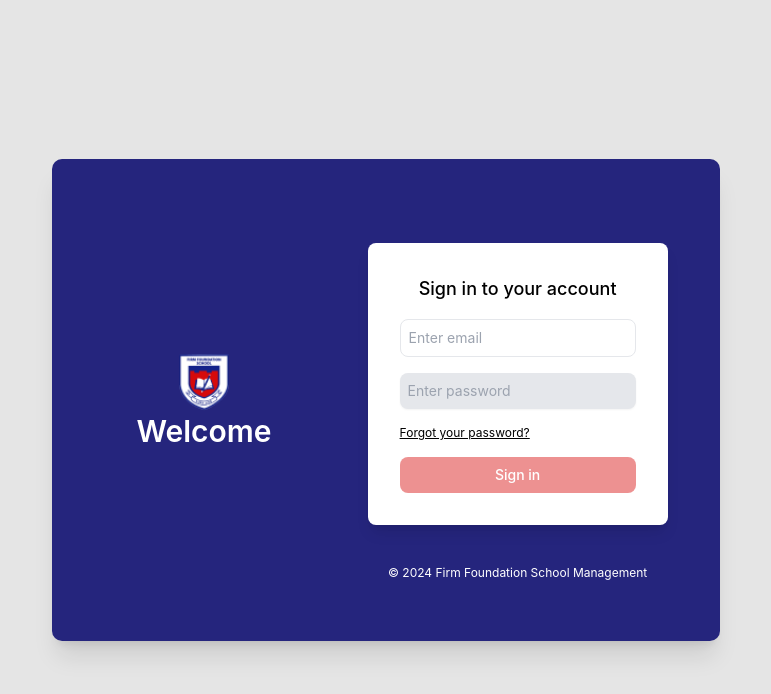
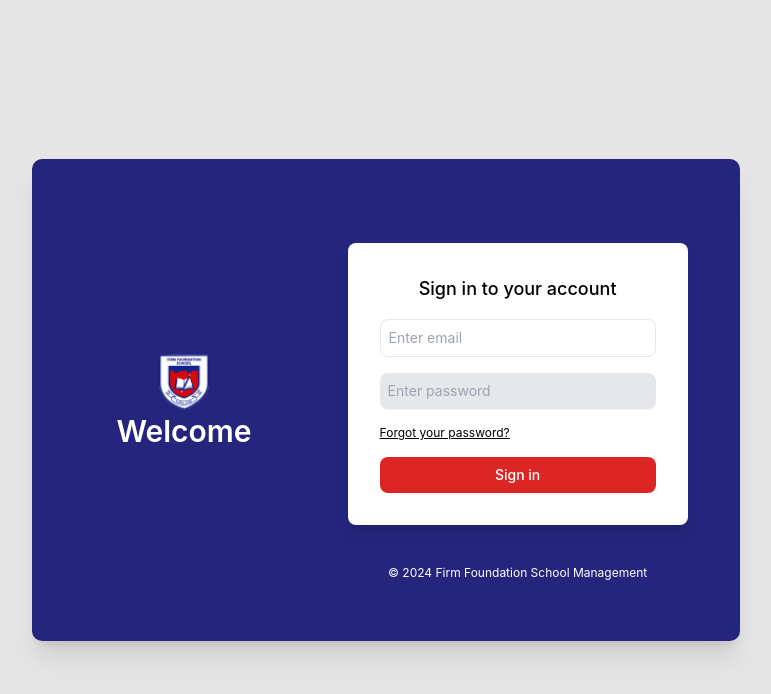
Before and after one commit to John-Abu-Al-Yamin/System-Dashboard, a React (Create React App) app: page /setting in a window 1280 px wide. Shown: the top 694 px of the page, without its empty margins (254-1025 px from the left). Built offline with nearby package versions, Linux system fonts and the light colour scheme.

Commit message:
Update Auth

```diff
--- a/src/Page/Auth/Auth.jsx
+++ b/src/Page/Auth/Auth.jsx
@@ -1,39 +1,38 @@
-import React from "react";
+import React, { useEffect } from "react";
 import logo from "../../image/logo.png";
-import LoginHook from "../../hook/auth/login-hook";
+import useLoginHook from "../../hook/auth/login-hook";
 import { ToastContainer } from "react-toastify";
 
 const Auth = () => {
-  const [
+  const {
     email,
     password,
     loading,
-    onChangeEmail,
-    onChangePassword,
-    onSubmit,
-    isPress,
-  ] = LoginHook();
+    handleChangeEmail,
+    handleChangePassword,
+    handleSubmit,
+    isPressed,
+  } = useLoginHook();
 
-  const handleSubmit = (e) => {
+  const onSubmitHandler = (e) => {
     e.preventDefault();
-    onSubmit(); // Assuming onSubmit handles the form submission logic
+    handleSubmit(e);
   };
 
   return (
     <>
-      <div className="wrapper h-screen w-full flex justify-center items-center ">
+      <div className="wrapper h-screen w-full flex justify-center items-center">
         <div className="content px-10 flex justify-center items-center shadow-xl">
           <div className="images px-16 flex flex-col justify-center items-center">
             <img src={logo} alt="Logo" className="w-14" />
             <h2 className="text-3xl text-white font-semibold">Welcome</h2>
           </div>
-
           <div className="info">
             <div className="mx-auto max-w-screen-xl px-4 lg:px-8">
               <div className="mx-auto max-w-lg">
                 <form
                   className="mb-0 mt-6 bg-white space-y-4 rounded-lg p-4 shadow-lg sm:p-6 lg:p-8"
-                  onSubmit={handleSubmit}
+                  onSubmit={onSubmitHandler}
                 >
                   <p className="text-center text-lg font-medium">
                     Sign in to your account
@@ -45,14 +44,15 @@ const Auth = () => {
                     <div className="relative">
                       <input
                         value={email}
-                        onChange={onChangeEmail}
+                        onChange={handleChangeEmail}
                         type="email"
-                        className="w-full outline-none rounded-lg border-gray-200 border p-2 text-sm"
+                        id="email"
+                        aria-label="Email"
+                        className="w-full outline-none rounded-lg border-gray-200 border p-2 pe-12 text-sm"
                         placeholder="Enter email"
                       />
                     </div>
                   </div>
-
                   <div>
                     <label htmlFor="password" className="sr-only">
                       Password
@@ -60,9 +60,11 @@ const Auth = () => {
                     <div className="relative">
                       <input
                         value={password}
-                        onChange={onChangePassword}
+                        onChange={handleChangePassword}
                         type="password"
-                        className="w-full outline-none rounded-lg bg-gray-200 p-2 text-sm shadow-sm"
+                        id="password"
+                        aria-label="Password"
+                        className="w-full outline-none rounded-lg bg-gray-200 p-2 pe-12 text-sm shadow-sm"
                         placeholder="Enter password"
                       />
                     </div>
@@ -72,23 +74,10 @@ const Auth = () => {
                   </p>
                   <button
                     type="submit"
-                    className={`block w-full rounded-lg bg-red-600 px-5 py-2 text-sm font-medium text-white ${
-                      loading ? "opacity-50 cursor-not-allowed" : "hover:bg-red-700"
-                    }`}
-                    disabled={!loading}
+                    className="block w-full cursor-pointer rounded-lg bg-red-600 px-5 py-2 text-sm font-medium text-white"
+                    disabled={loading}
                   >
-                    {loading && isPress ? <>
-                      <div class="text-center">
-  <div
-    class="w-16 h-16 border-4 border-dashed rounded-full animate-spin border-yellow-500 mx-auto"
-  ></div>
-  <h2 class="text-zinc-900 dark:text-white mt-4">Loading...</h2>
-  <p class="text-zinc-600 dark:text-zinc-400">
-    Your adventure is about to begin
-  </p>
-</div>
-
-                    </> : "Sign in"}
+                    {loading && isPressed ? "Loading..." : "Sign in"}
                   </button>
                 </form>
                 <p className="text-white mt-10 text-xs text-center">
@@ -99,7 +88,6 @@ const Auth = () => {
           </div>
         </div>
       </div>
-
       <ToastContainer
         theme="light"
         position="top-right"
```
